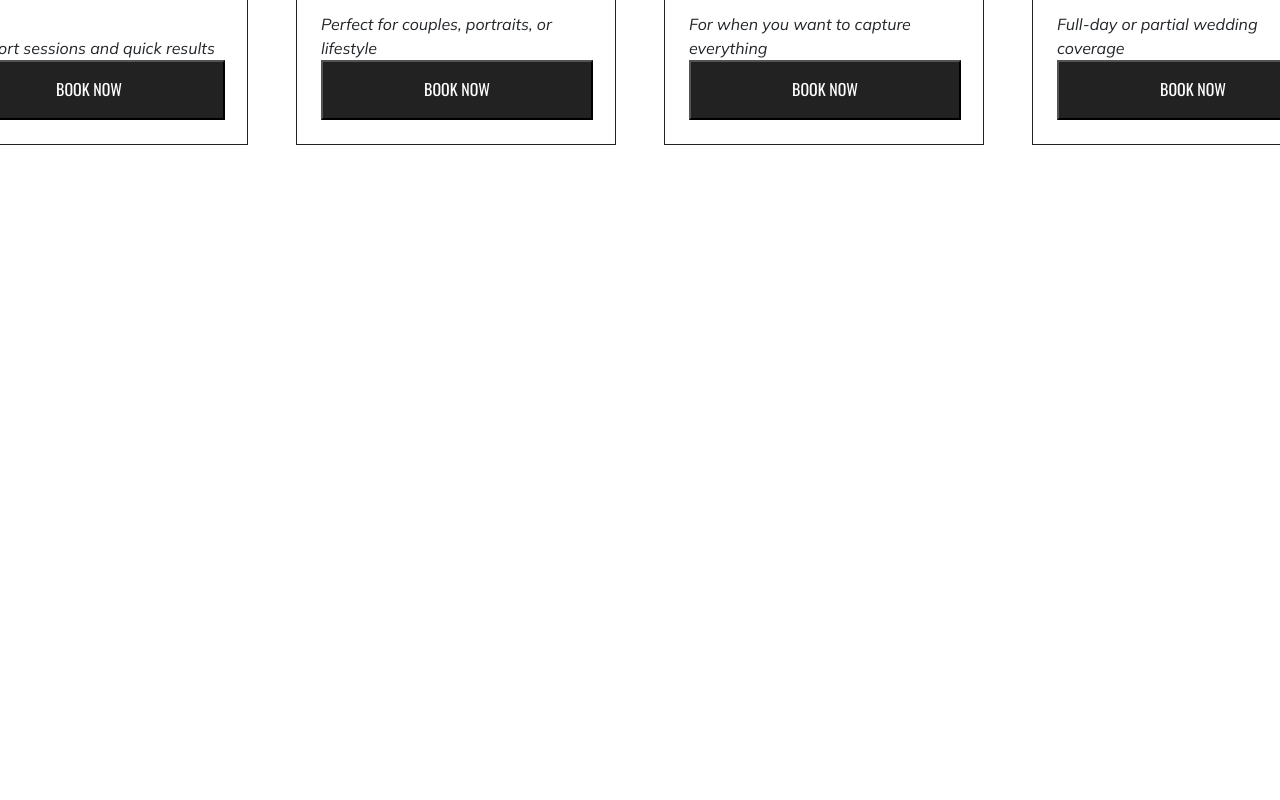
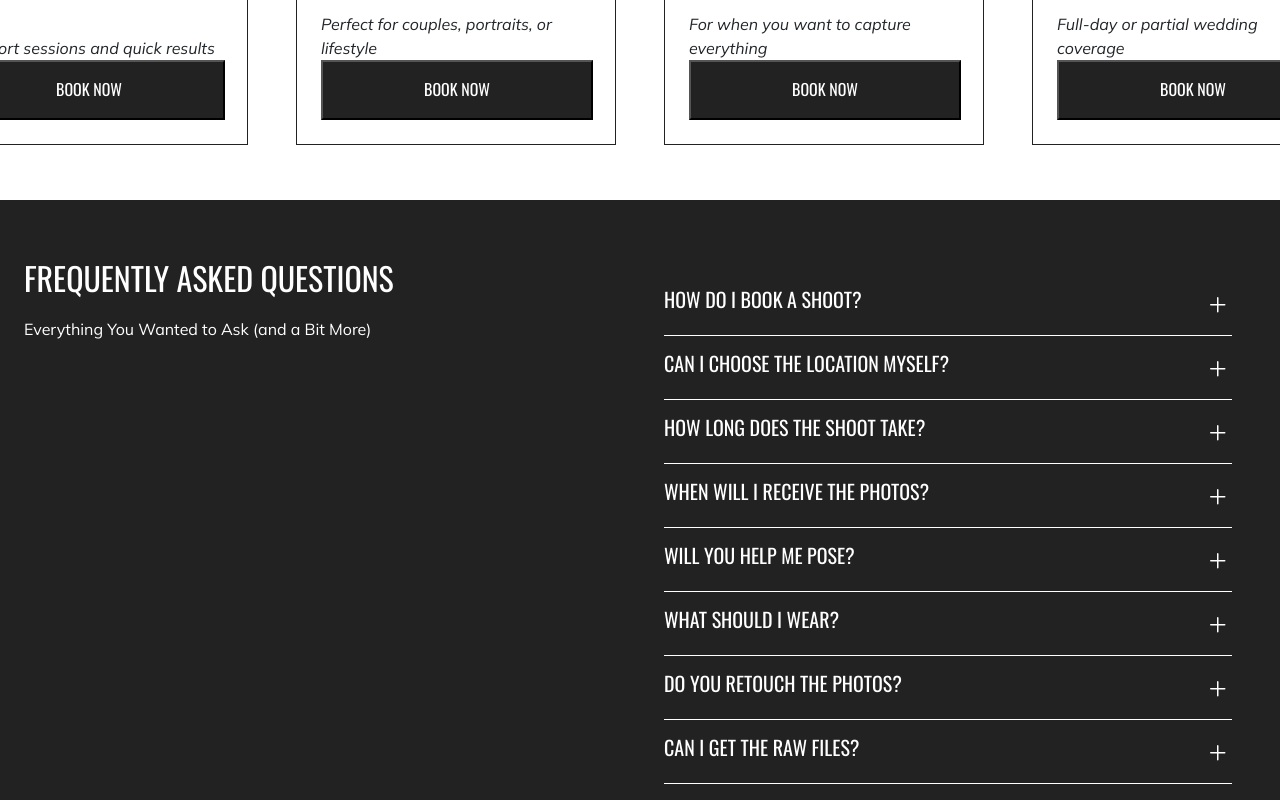
Before and after one commit to PolinaRomanchuk/portfolio, a React (Vite) app: page / in a window 1280 px wide. Shown: the part 3118-3918 px from the top of the page. Before the commit the page ends 3318 px from the top, so only its background shows below. Built offline with nearby package versions, Linux system fonts and the light colour scheme.

Commit message:
feat: create faq

```diff
--- /dev/null
+++ b/src/components/Home/FAQ.tsx
@@ -0,0 +1,29 @@
+import type { ReactElement } from 'react';
+import { questions } from '../../data/questions';
+import Question from './Question';
+
+const FAQ = (): ReactElement => {
+  return (
+    <section
+      className="container-xl p-4 bg-secondary d-flex"
+      style={{ minHeight: '724px' }}
+    >
+      <div className="w-50 py-5 d-flex flex-column gap-4">
+        <h2 className="h2 text-light">Frequently Asked Questions</h2>
+        <p className="body-base text-light">
+          Everything You Wanted to Ask (and a Bit More)
+        </p>
+      </div>
+      <div className="text-light w-50 d-flex flex-column h-100 justify-content-between py-5 px-4">
+        {questions.map((question) => (
+          <Question
+            name={question.name}
+            answer={question.answer}
+            key={question.name}
+          />
+        ))}
+      </div>
+    </section>
+  );
+};
+export default FAQ;
--- a/src/components/Home/Home.tsx
+++ b/src/components/Home/Home.tsx
@@ -3,7 +3,8 @@ import Header from '../Header/Header';
 import Hero from './Hero';
 import About from './About';
 import Portfolio from './Portfolio';
-import Price from './price';
+import Price from './Price';
+import FAQ from './FAQ';
 
 const Home = (): ReactElement => {
   return (
@@ -13,6 +14,7 @@ const Home = (): ReactElement => {
       <About />
       <Portfolio />
       <Price />
+      <FAQ />
     </>
   );
 };
--- /dev/null
+++ b/src/components/Home/Question.tsx
@@ -0,0 +1,42 @@
+import { useState, type ReactElement } from 'react';
+import Plus from '../../assets/plus.svg';
+import Minus from '../../assets/minus.svg';
+
+type QuestionProps = {
+  name: string;
+  answer: string;
+};
+
+const Question = ({ name, answer }: QuestionProps): ReactElement => {
+  const [isOpen, setIsOpen] = useState(false);
+
+  return (
+    <div
+      style={{
+        borderBottom: '1px solid #ffffff',
+        minHeight: '64px',
+        display: 'flex',
+        flexDirection: 'column',
+        justifyContent: 'center',
+      }}
+    >
+      <div className="d-flex justify-content-between align-items-center">
+        <h3 className="h3">{name}</h3>
+        <button
+          onClick={() => {
+            setIsOpen((prew) => !prew);
+          }}
+          style={{ background: 'unset', border: 'unset' }}
+        >
+          {isOpen ? (
+            <img src={Minus} alt="minus" />
+          ) : (
+            <img src={Plus} alt="plus" />
+          )}
+        </button>
+      </div>
+      {isOpen && <div className="body-base py-2">{answer}</div>}
+    </div>
+  );
+};
+export default Question;
--- /dev/null
+++ b/src/data/questions.ts
@@ -0,0 +1,41 @@
+type Question = {
+  name: string;
+  answer: string;
+}[];
+
+export const questions: Question = [
+  {
+    name: 'How do I book a shoot?',
+    answer:
+      'Super simple – just message me through any convenient platform (Instagram, Telegram, WhatsApp, or the contact form on this site). We’ll discuss your preferred date, city, and session type. Once confirmed, I’ll reserve the date for you and send over preparation tips.',
+  },
+  {
+    name: 'Can I choose the location myself?',
+    answer: `Absolutely! If there's a special place you love or have in mind — I'm happy to shoot there. If you're unsure, I can suggest beautiful spots with great lighting and atmosphere, tailored to your vision and mood.`,
+  },
+  {
+    name: 'How long does the shoot take?',
+    answer: `That depends on the package you choose. On average, sessions last from 1 to 4 hours. We'll plan the pace and type of shoot together — from relaxed city strolls and love stories to more dynamic or editorial sessions.`,
+  },
+  {
+    name: 'When will I receive the photos?',
+    answer: `You'll receive your edited photos within 7–14 days. For event and wedding sessions — up to 30 days. I deliver them in a stylish online gallery, where you can download them in full quality or easily share with friends and family.`,
+  },
+  {
+    name: 'Will you help me pose?',
+    answer: `Definitely! I'll guide you gently throughout the session — where to look, how to move, how to relax. The goal is to make you feel comfortable and natural. My approach is relaxed, and I'll never force awkward poses. The result? Real, expressive, and beautiful photos.`,
+  },
+  {
+    name: 'What should I wear?',
+    answer: `After booking, I'll send you a style guide with suggestions for colors, textures, and combinations. The most important thing is that you feel confident in your outfit. I'm also happy to help you coordinate looks or plan something cohesive for couples or groups.`,
+  },
+  {
+    name: 'Do you retouch the photos?',
+    answer:
+      'Yes, all photos are color-corrected and lightly retouched. My editing style is clean and natural — no overdone filters or fake skin. Just you, at your best. Extra retouching is available upon request.',
+  },
+  {
+    name: 'Can I get the raw files?',
+    answer: `I don't deliver RAW files. My work includes not only shooting, but also careful selection and editing to create a complete and polished result. You'll receive only the best images, ready for printing, sharing, or publishing.`,
+  },
+];
```
Also changed, not shown: src/assets/minus.svg (added), src/assets/plus.svg (added).
